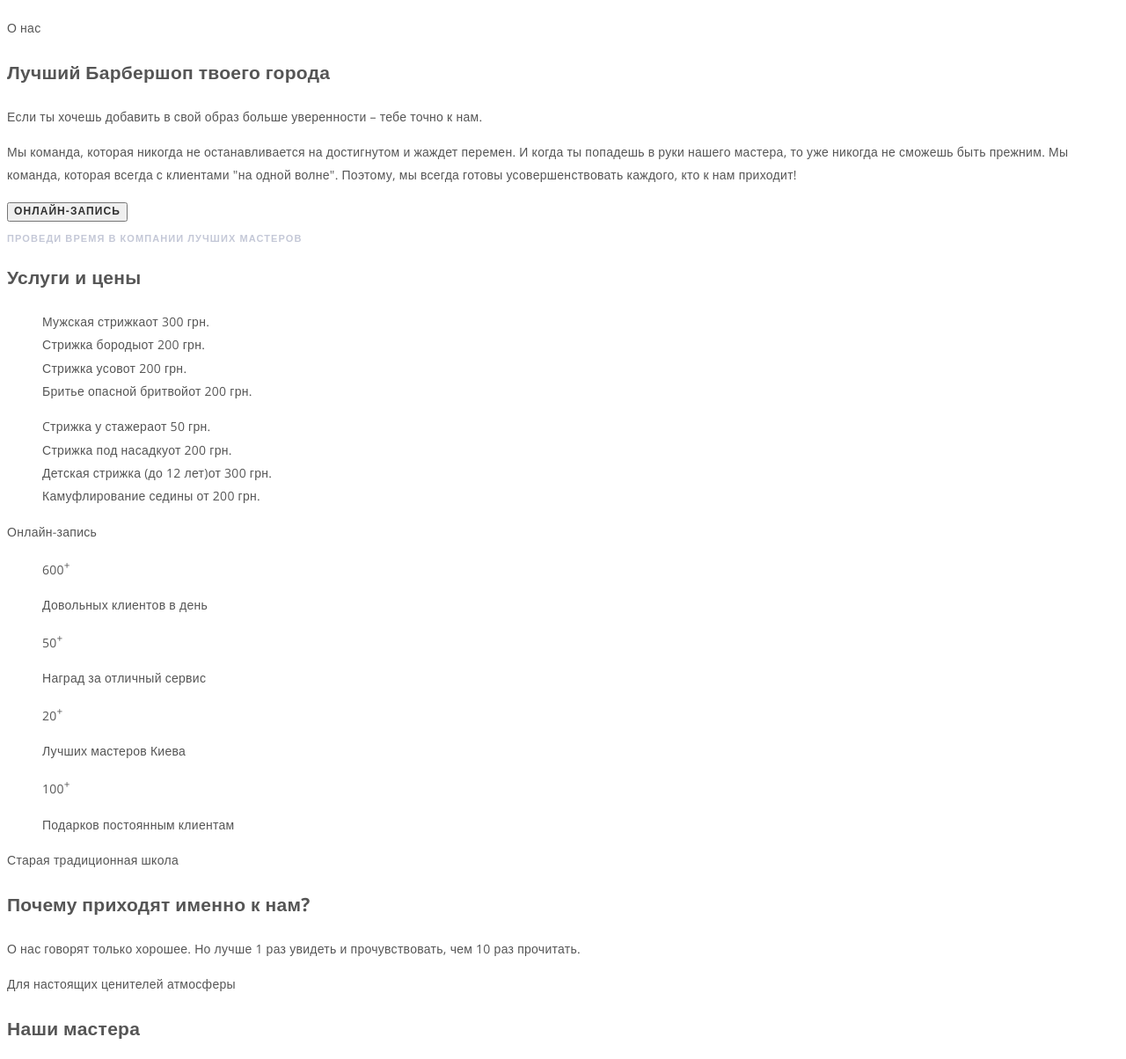
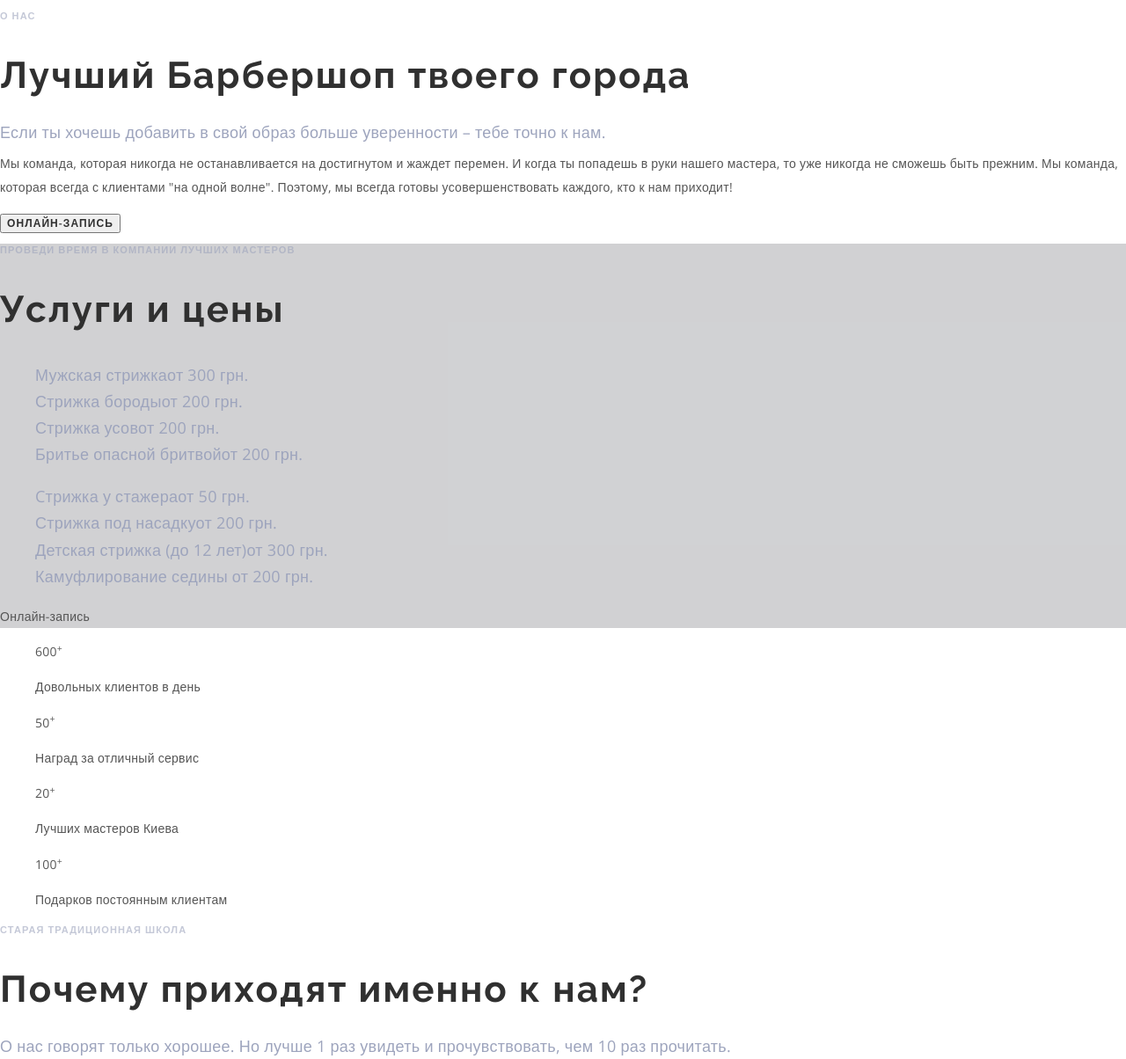
Before and after one commit to Aleksey-Dibikov/BarberShop, a plain HTML site: page index.html in a window 1280 px wide. Shown: the part 1413-2617 px from the top of the page at 88% size. Drawn offline with nearby package versions, Linux system fonts and the light colour scheme.

Commit message:
добавляет стилей

```diff
--- a/css/styles.css
+++ b/css/styles.css
@@ -100,9 +100,22 @@ address {
     color: var(--title-label-color);
 }
 
+.section-title {
+    font-family: Raleway;
+    font-weight: 700;
+    font-size: 42px;
+    line-height: 1.17;
+    letter-spacing: 0.05em;
+    color: var(--main-color-title);
+}
+
 .page-title {
     font-weight: 400;
     font-size: 18px;
     line-height: 0.6;
     color: var(--color-menu);
 }
+
+.list.page-title {
+    line-height: 1.67;
+}
--- a/index.html
+++ b/index.html
@@ -8,6 +8,7 @@
     <link rel="preconnect" href="https://fonts.gstatic.com">
     <link href="https://fonts.googleapis.com/css2?family=Open+Sans:wght@400;600;700&family=Raleway:wght@700&display=swap"
           rel="stylesheet">
+    <link rel="stylesheet" href="https://cdnjs.cloudflare.com/ajax/libs/modern-normalize/0.2.0/modern-normalize.min.css" />
     <link rel="stylesheet" href="./css/styles.css">
 
 </head>
@@ -51,9 +52,9 @@
                 <li><img src="./images/photo-section-2/img_2.jpg" width="270" height="445" alt="Стильная стрижка 2021"></li>
             </ul>
             <div>
-                <p>О нас</p>
-                <h2>Лучший Барбершоп твоего города</h2>
-                <p>Если ты хочешь добавить в свой образ больше уверенности – тебе точно к нам.</p>
+                <p class="title-label">О нас</p>
+                <h2 class="section-title">Лучший Барбершоп твоего города</h2>
+                <p class="page-title">Если ты хочешь добавить в свой образ больше уверенности – тебе точно к нам.</p>
                 <p>
                     Мы команда, которая никогда не останавливается на достигнутом
                     и жаждет перемен. И когда ты попадешь в руки нашего мастера,
@@ -65,16 +66,16 @@
         </section>
 
         <!--section 3-->
-        <section>
+        <section class="bg-dark">
             <p class="title-label">Проведи время в компании лучших мастеров</p>
-            <h2>Услуги и цены</h2>
-            <ul class="list">
+            <h2 class="section-title">Услуги и цены</h2>
+            <ul class="list page-title">
                 <li><span>Мужская стрижка</span><span>от 300 грн.</span></li>
                 <li><span>Стрижка бороды</span><span>от 200 грн.</span></li>
                 <li><span>Стрижка усов</span><span>от 200 грн.</span></li>
                 <li><span>Бритье опасной бритвой</span><span>от 200 грн.</span></li>
             </ul>
-            <ul class="list">
+            <ul class="list page-title">
                 <li><span>Cтрижка у стажера</span><span>от 50 грн.</span></li>
                 <li><span>Стрижка под насадку</span><span>от 200 грн.</span></li>
                 <li><span>Детская стрижка (до 12 лет)</span><span>от 300 грн.</span></li>
@@ -103,15 +104,15 @@
                     <p>Подарков постоянным клиентам</p>
                 </li>
             </ul>
-            <p>Старая традиционная школа</p>
-            <h2>Почему приходят именно к нам?</h2>
-            <p>О нас говорят только хорошее. Но лучше 1 раз увидеть и прочувствовать, чем 10 раз прочитать.</p>
+            <p class="title-label">Старая традиционная школа</p>
+            <h2 class="section-title">Почему приходят именно к нам?</h2>
+            <p class="page-title">О нас говорят только хорошее. Но лучше 1 раз увидеть и прочувствовать, чем 10 раз прочитать.</p>
         </section>
 
         <!--section 5-->
         <section>
-            <p>Для настоящих ценителей атмосферы</p>
-            <h2>Наши мастера</h2>
+            <p class="title-label">Для настоящих ценителей атмосферы</p>
+            <h2 class="section-title">Наши мастера</h2>
             <ul class="list">
                 <li>
                     <img src="./images/photo-section-5/img1.jpg" width="370" height="346" alt="барбер Джон Смит">
@@ -133,8 +134,8 @@
 
         <!--section 6-->
         <section>
-            <h2 class="visually-hidden">Портфолио</h2>
-            <p>На латинском языке “барба” означает “борода”</p>
+            <h2 class="section-title visually-hidden">Портфолио</h2>
+            <p class="title-label">На латинском языке “барба” означает “борода”</p>
             <ul class="list">
                 <li><img src="./images/photo-section-6/img1.jpg" width="270" height="360" alt=""></li>
                 <li><img src="./images/photo-section-6/img2.jpg" width="270" height="360" alt=""></li>
@@ -145,11 +146,11 @@
 
         <div>
             <section>
-                <h2>Онлайн-запись</h2>
+                <h2 class="section-title">Онлайн-запись</h2>
             </section>
 
             <section>
-                <h2>Контакты</h2>
+                <h2 class="section-title">Контакты</h2>
                 <address>
                     <ul class="list">
                         <li><a class="link" href="https://goo.gl/maps/Fj8WkCAQ75DbeFKK9" target="_blank" rel="noopener noreferrer">
```
